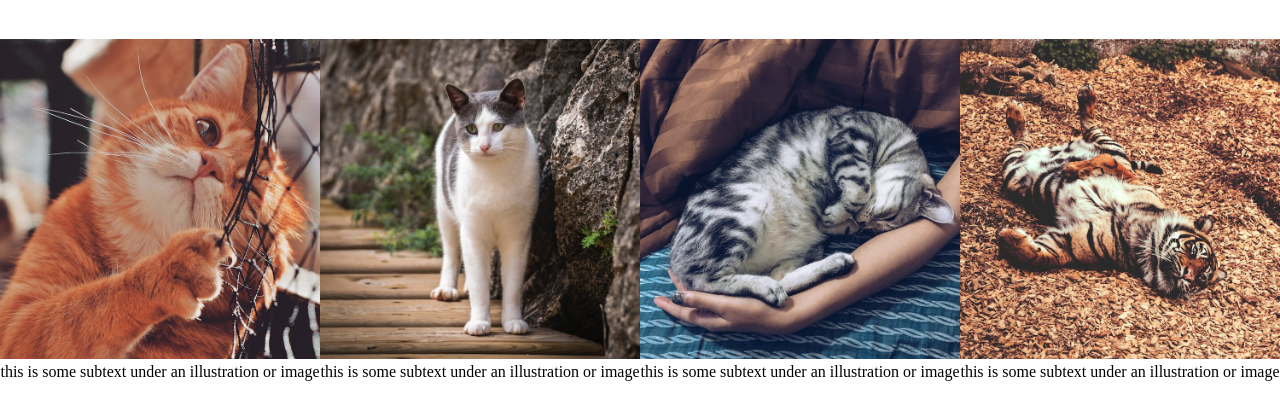
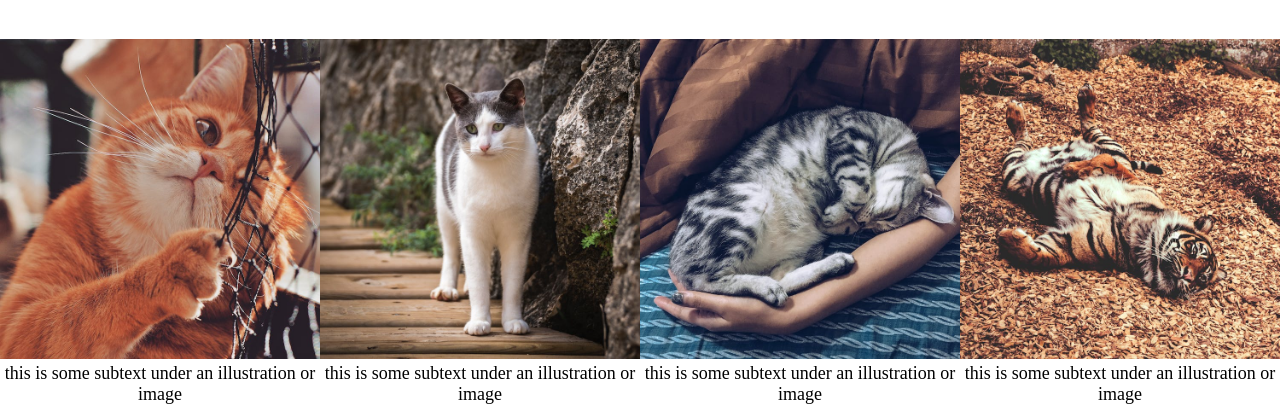
Before and after one commit to lemontae/landing-page, a plain HTML site: page index.html in a window 1280 px wide. Shown: the part 630-1035 px from the top of the page. Before the commit the page ends 1011 px from the top, so only its background shows below. Drawn offline with Linux system fonts and the light colour scheme.

Commit message:
Set font size for text 2

```diff
--- a/styles.css
+++ b/styles.css
@@ -58,6 +58,10 @@ button {
     padding: 40px;
 }
 
+.text2 {
+    font-size: 18px;
+}
+
 .sec1img {
     width: 500px;
 }
```
